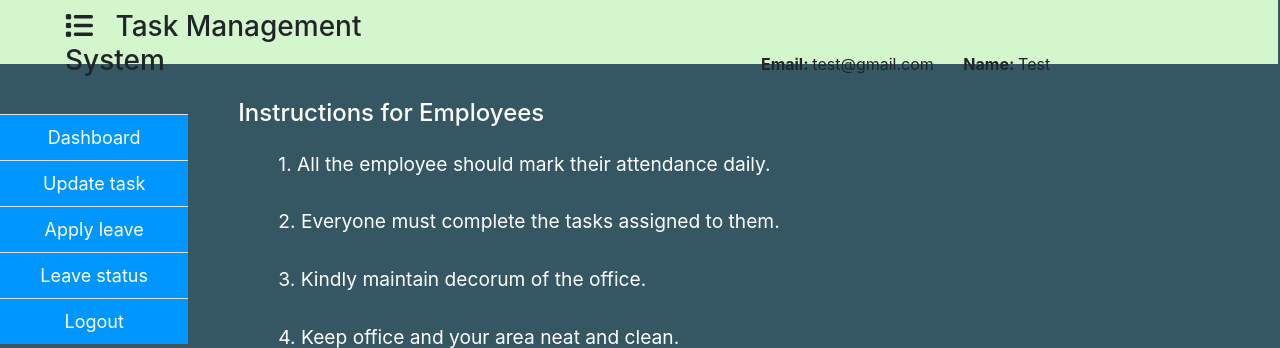
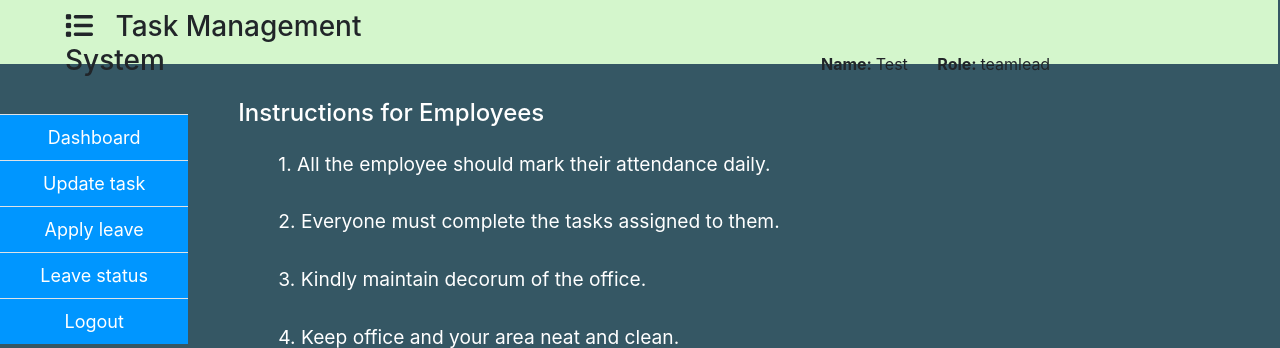
Before and after one commit to bbhandari1/dgl104-appdevproj-group3, a PHP site: page /user_dashboard.php in a window 1280 px wide. Shown: the top 348 px of the page. Run offline with PHP 8.4, Linux system fonts and the light colour scheme; a user stored in the database is signed in; some libraries are stand-ins or nearby versions.

Commit message:
create task

```diff
--- a/admin/register.php
+++ b/admin/register.php
@@ -1,4 +1,5 @@
 <?php
+
 session_start();
 
 // Enable error reporting for debugging
@@ -23,6 +24,7 @@ if (!$connection) {
 }
 
 if (isset($_POST['userRegistration'])) {
+
     // Debug: Show raw POST data
     echo "<pre>POST Data Received:\n";
     print_r($_POST['userRegistration']);
@@ -72,7 +74,7 @@ if (isset($_POST['userRegistration'])) {
     <div class="row">
         <div class="col-md-4 m-auto" id="register_home_page">
             <center><h3 style="background-color: #5A8F7B;padding: 5px;width: 20vw;">Admin - Add User/Team Lead</h3></center>
-            <form action="" method="post">
+            <form action="register.php" method="POST">
                 <div class="form-group">
                     <input type="text" class="form-control" name="name" placeholder="Enter Username" required>
                 </div>
--- a/teamlead_dashboard.php
+++ b/teamlead_dashboard.php
@@ -1,7 +1,7 @@
 <?php
 session_start();
 if (isset($_SESSION['email']) && $_SESSION['role'] === 'teamlead') {
-    include('../includes/connection.php');
+    include('includes/connection.php');
 
     // Create Task
     if (isset($_POST['create_task'])) {
@@ -84,8 +84,8 @@ if (isset($_SESSION['email']) && $_SESSION['role'] === 'teamlead') {
         <div class="col-md-12">
             <h3><i class="fa fa-solid fa-list" style="padding-right: 15px;"></i> Task Management System</h3>
             <div style="text-align: right;">
-                <b>Email:</b> <?php echo $_SESSION['email']; ?>
-                <span style="margin-left:25px;"><b>Name:</b> <?php echo $_SESSION['name']; ?></span>
+                <b>Name:</b> <?php echo $_SESSION['name']; ?>
+                <span style="margin-left:25px;"><b>Role:</b> <?php echo $_SESSION['role']; ?></span>
             </div>
         </div>
     </div>
--- a/user_dashboard.php
+++ b/user_dashboard.php
@@ -1,25 +1,22 @@
 <?php
 session_start();
-    if(isset($_SESSION['email'])){
+if (isset($_SESSION['email'])) {
     include('includes/connection.php');
-    if(isset($_POST['submit_leave'])){
-        $query = "insert into leaves values(null,$_SESSION[uid],'$_POST[subject]','$_POST[message]','No Action')";
-        $query_run = mysqli_query($connection,$query);
-        if($query_run){
+    if (isset($_POST['submit_leave'])) {
+        $query = "INSERT INTO leaves VALUES (null, $_SESSION[uid], '$_POST[subject]', '$_POST[message]', 'No Action')";
+        $query_run = mysqli_query($connection, $query);
+        if ($query_run) {
             echo "<script type='text/javascript'>
                 alert('Form submitted successfully....');
                 window.location.href = 'user_dashboard.php';
             </script>";
-        }
-        else{
+        } else {
             echo "<script type='text/javascript'>
                 alert('Error...Plz try again.');
                 window.location.href = 'user_dashboard.php';
             </script>";
         }
     }
-
-
 ?>
 <html>
     <head>
@@ -51,7 +48,6 @@
                     $("#right_sidebar").load("leave_status.php");
                 });
             });
-
         </script>
     </head>
     <body>
@@ -59,11 +55,11 @@
         <div class="row" id="header">
             <div class="col-md-12">
                 <div class="col-md-4" style="display: inline-block;">
-                    <h3><i class=" fa fa-solid fa-list" style="padding-right: 15px;"></i> Task Management System</h3>
+                    <h3><i class="fa fa-solid fa-list" style="padding-right: 15px;"></i> Task Management System</h3>
                 </div>
                 <div class="col-md-6" style="text-align: right;display: inline-block;">
-                    <b>Email: </b><?php echo $_SESSION['email']; ?>
-                    <span style="margin-left:25px;"><b>Name: </b><?php echo $_SESSION['name']; ?></span>
+                    <b>Name: </b><?php echo $_SESSION['name']; ?>
+                    <span style="margin-left:25px;"><b>Role: </b><?php echo $_SESSION['role']; ?></span>
                 </div>
             </div>
         </div>
@@ -91,8 +87,7 @@
     </body>
 </html>
 <?php
-}
-else{
-    header('Location:user_login.php');
+} else {
+    header('Location: user_login.php');
 }
 ?>
```
Lines whose indentation alone changed are shown as unchanged.
